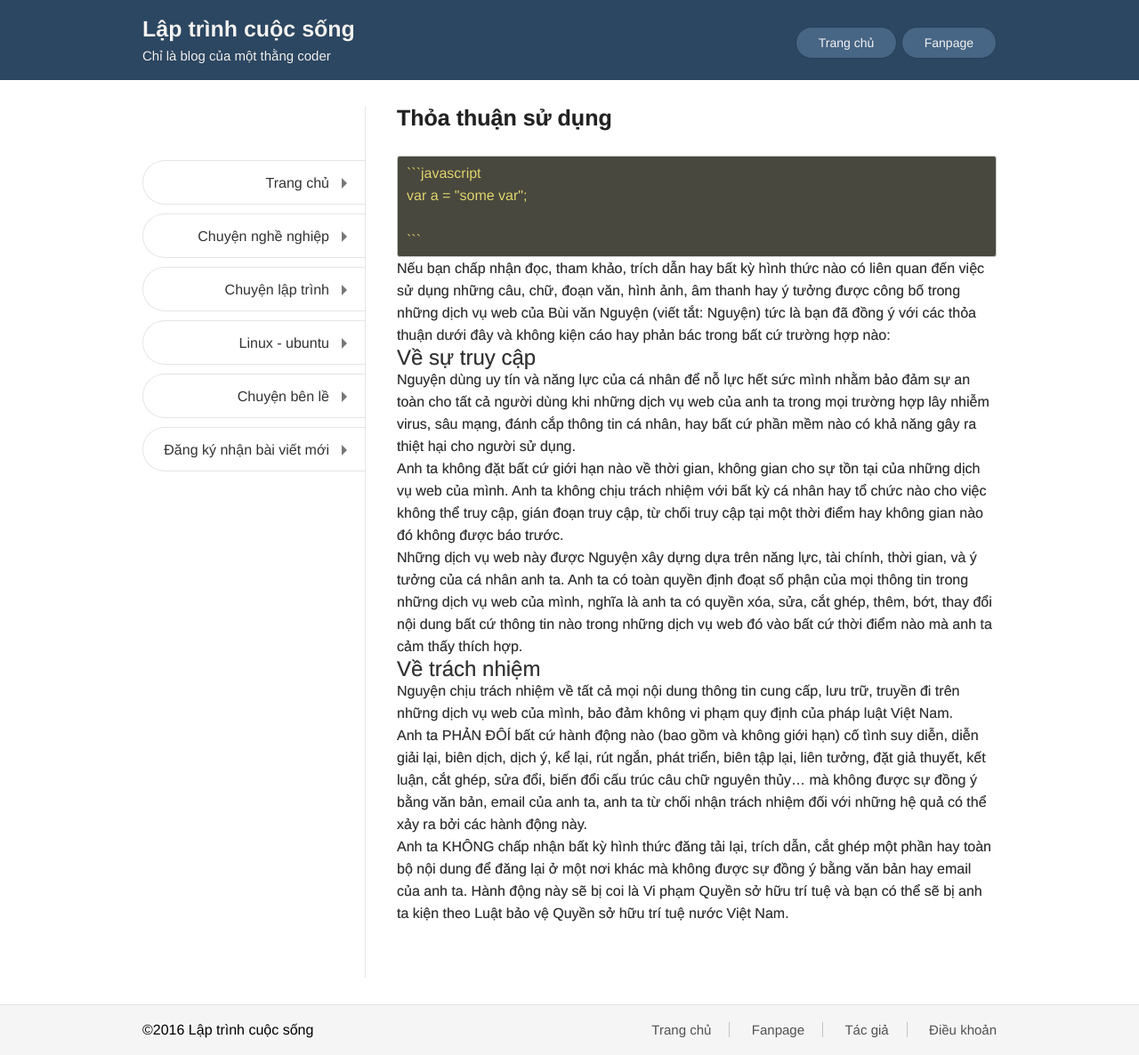
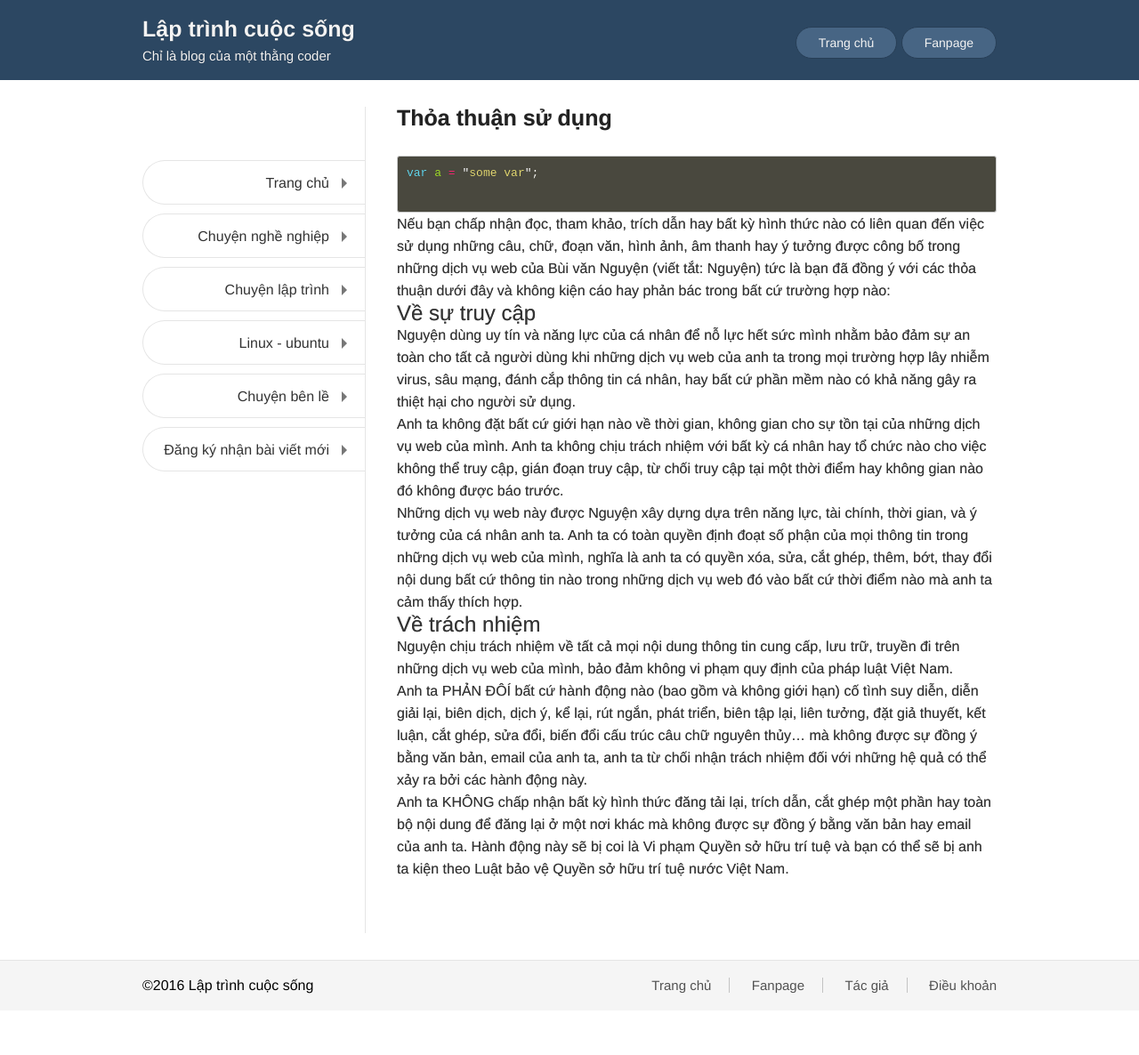
Before and after one commit to nguyentest/laptrinhcuocsong, a Jekyll site: the page built from policies.md, in a window 1280 px wide. Shown: the whole page at 89% size. Built offline with Jekyll 4.4.1, drawn with Linux system fonts in a browser that asks for light colours; after the commit the page ends 1136 px from its top, so only the background shows below that.

Commit message:
Update policies.md

````diff
--- a/policies.md
+++ b/policies.md
@@ -3,12 +3,12 @@ layout: page
 title: Thỏa thuận sử dụng
 permalink: /thoa-thuan.html
 ---
-{% highlight javascript %}
+
 ```javascript
 var a = "some var";
 
 ```
-{% endhighlight %}
+
 Nếu bạn chấp nhận đọc, tham khảo, trích dẫn hay bất kỳ hình thức nào có liên quan đến việc sử dụng những câu, chữ, đoạn văn, hình ảnh, âm thanh hay ý tưởng được công bố trong những dịch vụ web của Bùi văn Nguyện (viết tắt: Nguyện) tức là bạn đã đồng ý với các thỏa thuận dưới đây và không kiện cáo hay phản bác trong bất cứ trường hợp nào:
 
 ## Về sự truy cập
````
